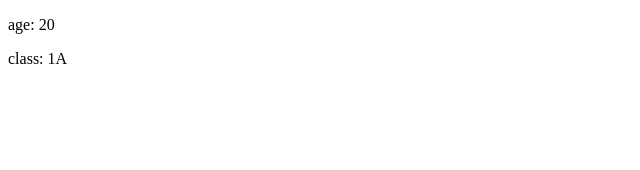
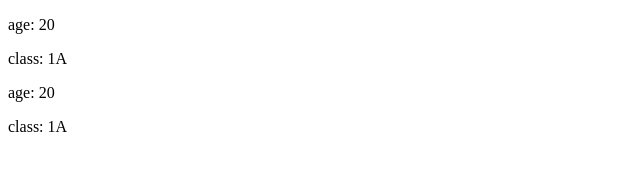
Before and after one commit to mathias606/mathias606.github.io, a plain HTML site: page index.html in a window 1280 px wide. Shown: the whole page, without its empty margins (0-640 px from the left). Drawn offline with Linux system fonts and the light colour scheme.

Commit message:
add personal info

```diff
--- a/index.html
+++ b/index.html
@@ -9,5 +9,9 @@
         <p>age: 20</p>
         <p> class: 1A</p>
     </section>
+    <section>
+        <p>age: 20</p>
+        <p> class: 1A</p>
+        </section>
   </body>
 </html>
```
